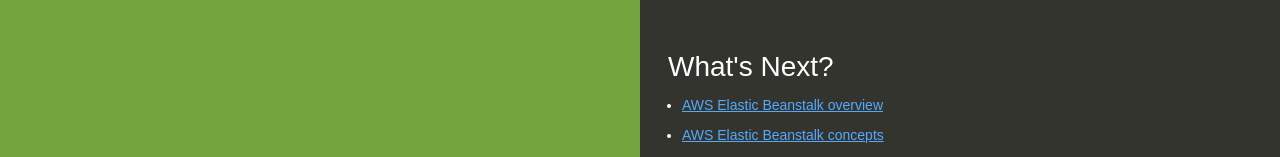
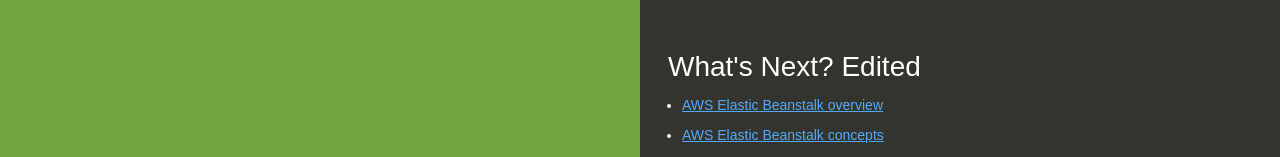
Before and after one commit to kalpesh123/ElasticBeanStalk, a website: page index.html in a window 1280 px wide. Shown: the top 157 px of the page. Drawn offline with Linux system fonts and the light colour scheme.

Commit message:
Add files via upload

```diff
--- a/index.html
+++ b/index.html
@@ -79,7 +79,7 @@
       <p>This environment is launched with Elastic Beanstalk Node.js Platform</p>
     </div>
     <div class="linksColumn">
-      <h2>What's Next?</h2>
+      <h2>What's Next? Edited</h2>
       <ul>
         <li><a href="http://docs.aws.amazon.com/elasticbeanstalk/latest/dg/Welcome.html">AWS Elastic Beanstalk overview</a></li>
         <li><a href="http://docs.aws.amazon.com/elasticbeanstalk/latest/dg/concepts.html">AWS Elastic Beanstalk concepts</a></li>
```
